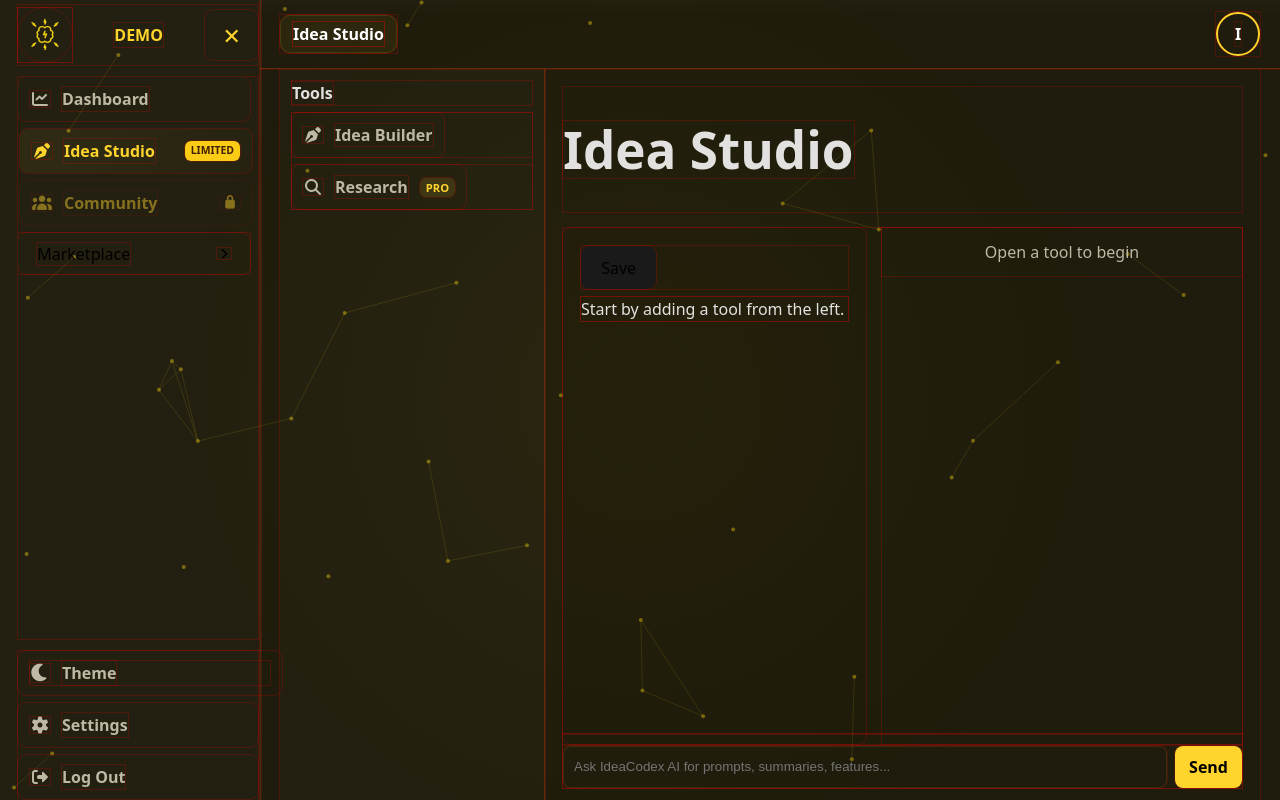
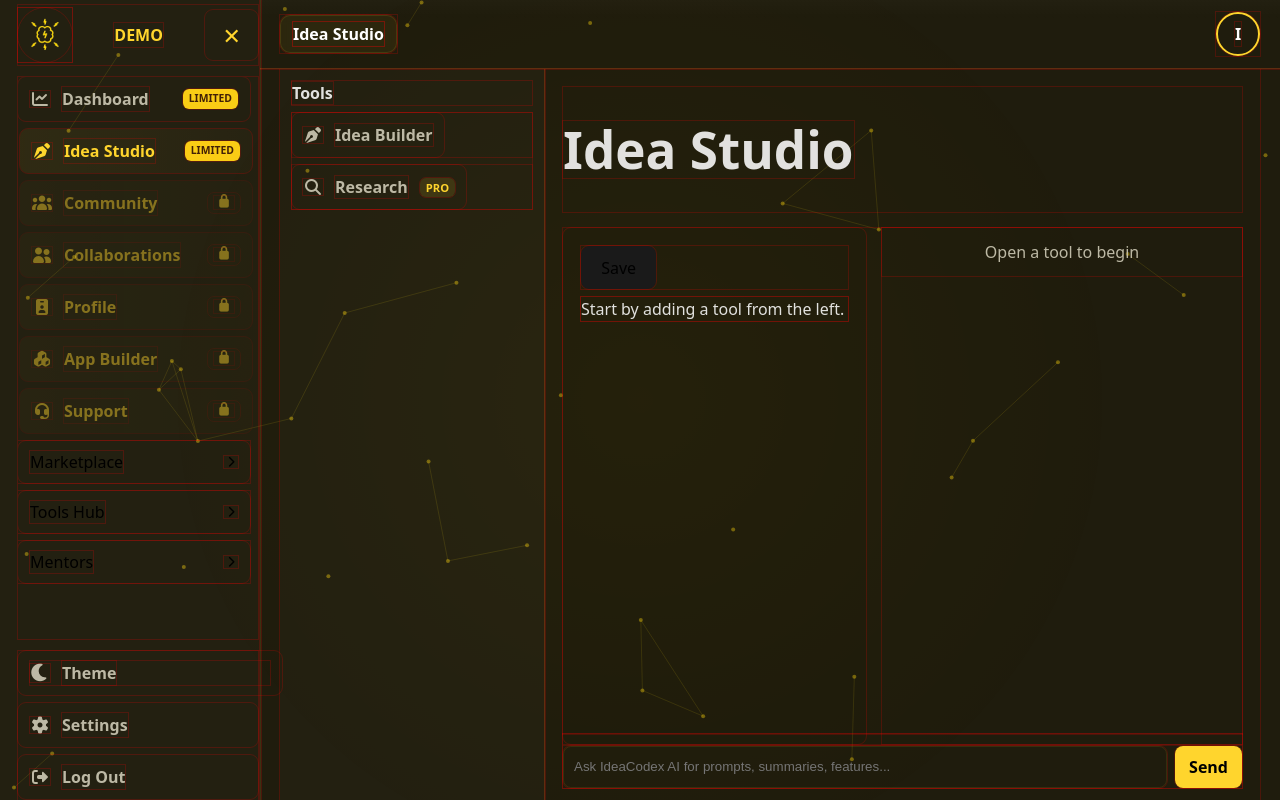
Before and after one commit to SHABA01/idea-codex-app, a React (Vite) app: page /studio in a window 1280 px wide. Built offline with nearby package versions, Linux system fonts and the light colour scheme.

Commit message:
Replaced StudioAccessContext with AppAccessContext. By this we introduce subscription-based user access (Demo, Live, Pro, and Enterprise)

```diff
--- a/src/components/sidebar/Sidebar.jsx
+++ b/src/components/sidebar/Sidebar.jsx
@@ -53,18 +53,31 @@ const Sidebar = ({
   const toggleSection = (key) =>
   setOpenSections((p) => ({ ...p, [key]: !p[key] }));
 
-const renderBadges = (item, locked) =>
-  item.badges?.map((b) => (
-    <span
-      key={b}
-      className={`badge badge-${b.toLowerCase()} ${
-        locked ? "badge-locked" : ""
-      }`}
-      title={locked ? "Upgrade required" : b}
-    >
-      {b === "LOCKED" ? "🔒" : b}
-    </span>
-  ));
+  const renderBadge = (state) => {
+    // 1️⃣ Locked ALWAYS wins
+    if (state.locked) {
+      return (
+        <span className="badge badge-locked" title="Upgrade required">
+          <i className="fa-solid fa-lock lock-icon" />
+        </span>
+      );
+    }
+
+    // 2️⃣ Tier-based badge (LIMITED, BASIC, etc.)
+    if (state.badge) {
+      return (
+        <span
+          className={`badge badge-${state.badge.toLowerCase()}`}
+          title={state.badge}
+        >
+          {state.badge}
+        </span>
+      );
+    }
+
+   // 3️⃣ Nothing to show
+   return null;
+  };
 
   const renderNavItem = (item, closeMobile = false) => {
     const state = resolveSidebarItemState(item, tier);
@@ -89,11 +102,7 @@ const renderBadges = (item, locked) =>
         <i className={item.icon} aria-hidden />
         {!collapsed && <span>{item.label}</span>}
 
-        {!collapsed && renderBadges(item, state.locked)}
-
-        {state.locked && !collapsed && (
-          <i className="fa-solid fa-lock lock-icon" />
-        )}
+        {!collapsed && renderBadge(state)}
       </NavLink>
     );
   };
--- a/src/components/sidebar/sidebarConfig.js
+++ b/src/components/sidebar/sidebarConfig.js
@@ -7,7 +7,13 @@ const sidebarConfig = [
     icon: "fa-solid fa-chart-line",
     path: "/dashboard",
     feature: "dashboard",
-    visibleFor: ["demo", "live", "pro", "enterprise"]
+    visibleFor: ["demo", "live", "pro", "enterprise"],
+    badgesByTier: {
+      demo: "LIMITED",
+      live: "BASIC",
+      pro: null,
+      enterprise: null
+    }
   },
 
   {
@@ -17,8 +23,28 @@ const sidebarConfig = [
     path: "/studio",
     feature: "studio",
     visibleFor: ["demo", "live", "pro", "enterprise"],
-    badges: ["LIMITED"], // demo shows limited mode
-    lockedBelow: "demo"
+    badgesByTier: {
+      demo: "LIMITED",
+      live: "BASIC",
+      pro: null,
+      enterprise: null
+    }
+  },
+
+  {
+    id: "workspace",
+    label: "Workspace",
+    icon: "fa-solid fa-briefcase",
+    path: "/workspace",
+    feature: "workspace",
+    visibleFor: ["pro", "enterprise"],
+    badgesByTier: {
+      demo: null,
+      live: null,
+      pro: null,
+      enterprise: null
+    },
+    lockedBelow: "enterprise"
   },
 
   {
@@ -28,6 +54,12 @@ const sidebarConfig = [
     path: "/community",
     feature: "community",
     visibleFor: ["demo", "live", "pro", "enterprise"],
+    badgesByTier: {
+      demo: null,
+      live: "BASIC",
+      pro: null,
+      enterprise: null
+    },
     lockedBelow: "live"
   },
 
@@ -37,7 +69,13 @@ const sidebarConfig = [
     icon: "fa-solid fa-user-group",
     path: "/collab",
     feature: "collaborations",
-    visibleFor: ["live", "pro", "enterprise"],
+    visibleFor: ["demo", "live", "pro", "enterprise"],
+    badgesByTier: {
+      demo: null,
+      live: "LIMITED",
+      pro: "BASIC",
+      enterprise: null
+    },
     lockedBelow: "live"
   },
 
@@ -47,7 +85,45 @@ const sidebarConfig = [
     icon: "fa-solid fa-id-badge",
     path: "/profile",
     feature: "profile",
-    visibleFor: ["live", "pro", "enterprise"],
+    visibleFor: ["demo", "live", "pro", "enterprise"],
+    badgesByTier: {
+      demo: null,
+      live: "LIMITED",
+      pro: "BASIC",
+      enterprise: null
+    },
+    lockedBelow: "live"
+  },
+
+  {
+    id: "app-builder",
+    label: "App Builder",
+    icon: "fa-solid fa-cubes",
+    path: "/app-builder",
+    feature: "app-builder",
+    visibleFor: ["demo", "live", "pro", "enterprise"],
+    badgesByTier: {
+      demo: null,
+      live: "LIMITED",
+      pro: "BASIC",
+      enterprise: null
+    },
+    lockedBelow: "live"
+  },
+
+  {
+    id: "support",
+    label: "Support",
+    icon: "fa-solid fa-headset",
+    path: "/support",
+    feature: "support",
+    visibleFor: ["demo", "live", "pro", "enterprise"],
+    badgesByTier: {
+      demo: null,
+      live: "LIMITED",
+      pro: "BASIC",
+      enterprise: null
+    },
     lockedBelow: "live"
   },
 
@@ -57,7 +133,6 @@ const sidebarConfig = [
     section: "marketplace",
     title: "Marketplace",
     visibleFor: ["demo", "live", "pro", "enterprise"],
-    lockedBelow: "live",
     dropdown: true,
     children: [
       {
@@ -66,7 +141,14 @@ const sidebarConfig = [
         icon: "fa-solid fa-store",
         path: "/market/gallery",
         feature: "marketplace.gallery",
-        visibleFor: ["demo", "live", "pro", "enterprise"]
+        visibleFor: ["demo", "live", "pro", "enterprise"],
+        badgesByTier: {
+          demo: "LIMITED",
+          live: "BASIC",
+          pro: null,
+          enterprise: null
+        },
+        lockedBelow: null
       },
       {
         id: "market-for-you",
@@ -74,7 +156,13 @@ const sidebarConfig = [
         icon: "fa-solid fa-wand-magic-sparkles",
         path: "/market/recommended",
         feature: "marketplace.forYou",
-        visibleFor: ["live", "pro", "enterprise"],
+        visibleFor: ["demo", "live", "pro", "enterprise"],
+        badgesByTier: {
+          demo: null,
+          live: "BASIC",
+          pro: null,
+          enterprise: null
+        },
         lockedBelow: "live"
       },
       {
@@ -83,7 +171,13 @@ const sidebarConfig = [
         icon: "fa-solid fa-fire",
         path: "/market/trending",
         feature: "marketplace.trending",
-        visibleFor: ["live", "pro", "enterprise"],
+        visibleFor: ["demo", "live", "pro", "enterprise"],
+        badgesByTier: {
+          demo: null,
+          live: "BASIC",
+          pro: null,
+          enterprise: null
+        },
         lockedBelow: "live"
       }
     ]
@@ -103,7 +197,13 @@ const sidebarConfig = [
         icon: "fa-solid fa-layer-group",
         path: "/tools/templates",
         feature: "tools.templates",
-        visibleFor: ["live", "pro", "enterprise"],
+        visibleFor: ["demo", "live", "pro", "enterprise"],
+        badgesByTier: {
+          demo: null,
+          live: "BASIC",
+          pro: null,
+          enterprise: null
+        },
         lockedBelow: "live"
       },
       {
@@ -112,9 +212,14 @@ const sidebarConfig = [
         icon: "fa-solid fa-puzzle-piece",
         path: "/tools/extensions",
         feature: "tools.extensions",
-        visibleFor: ["live", "pro", "enterprise"],
-        lockedBelow: "live",
-        badges: ["LIMITED"]
+        visibleFor: ["demo", "live", "pro", "enterprise"],
+        badgesByTier: {
+          demo: null,
+          live: "BASIC",
+          pro: null,
+          enterprise: null
+        },
+        lockedBelow: "live"
       },
       {
         id: "tools-ai",
@@ -122,7 +227,54 @@ const sidebarConfig = [
         icon: "fa-solid fa-robot",
         path: "/tools/ai_tools",
         feature: "tools.ai",
-        visibleFor: ["live", "pro", "enterprise"],
+        visibleFor: ["demo", "live", "pro", "enterprise"],
+        badgesByTier: {
+          demo: null,
+          live: "BASIC",
+          pro: null,
+          enterprise: null
+        },
+        lockedBelow: "live"
+      }
+    ]
+  },
+
+  /* ================= MENTORS ================= */
+
+  {
+    section: "mentors",
+    title: "Mentors",
+    visibleFor: ["demo", "live", "pro", "enterprise"],
+    dropdown: true,
+    children: [
+      {
+        id: "mentor-ai",
+        label: "AI",
+        icon: "fa-solid fa-brain",
+        path: "/mentors/ai",
+        feature: "mentors.ai",
+        visibleFor: ["demo", "live", "pro", "enterprise"],
+        badgesByTier: {
+          demo: null,
+          live: "LIMITED",
+          pro: "BASIC",
+          enterprise: null
+        },
+        lockedBelow: "live"
+      },
+      {
+        id: "mentor-human",
+        label: "Human",
+        icon: "fa-solid fa-chalkboard-user",
+        path: "/mentors/human",
+        feature: "mentors.human",
+        visibleFor: ["demo", "live", "pro", "enterprise"],
+        badgesByTier: {
+          demo: null,
+          live: "LIMITED",
+          pro: "BASIC",
+          enterprise: null
+        },
         lockedBelow: "live"
       }
     ]
--- a/src/components/sidebar/sidebarRules.js
+++ b/src/components/sidebar/sidebarRules.js
@@ -22,6 +22,11 @@ export const isLocked = (item, tier) => {
   );
 };
 
+export const resolveBadge = (item, tier) => {
+  if (!item.badgesByTier) return null;
+  return item.badgesByTier[tier] ?? null;
+};
+
 /**
  * Unified sidebar rule resolver
  * Returns visibility + lock state
@@ -29,9 +34,11 @@ export const isLocked = (item, tier) => {
 export const resolveSidebarItemState = (item, tier) => {
   const visible = isVisible(item, tier);
   const locked = isLocked(item, tier);
+  const badge = resolveBadge(item, tier);
 
   return {
     visible,
-    locked
+    locked,
+    badge
   };
 };
--- a/src/styles/Sidebar.css
+++ b/src/styles/Sidebar.css
@@ -360,15 +360,6 @@
   cursor: not-allowed;
 }
 
-.nav-item.locked:hover {
-  transform: none;
-  color: var(--text-secondary);
-}
-
-.nav-item.locked.active {
-  background: none;
-}
-
 .lock-icon {
   margin-left: auto;
   font-size: 0.8rem;
@@ -385,15 +376,15 @@
   font-weight: 700;
 }
 
-.badge-limited {
+.badge-limited, .badge-basic {
   background: #facc15;
   color: #422006;
 }
 
-.badge-enterprise {
+/*.badge-enterprise {
   background: #6366f1;
   color: #eef2ff;
-}
+}*/
 
 /* ================= DROPDOWN ================= */
 
@@ -401,7 +392,7 @@
   justify-content: space-between;
   display: flex;
   align-items: center;
-  gap: 12px;
+  padding: 10px 12px;
   width: 100%;
   background: transparent;
   border: none;
```
